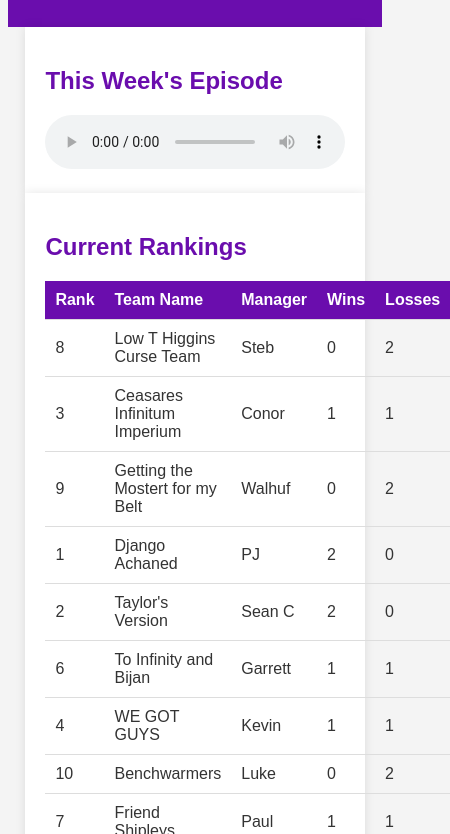
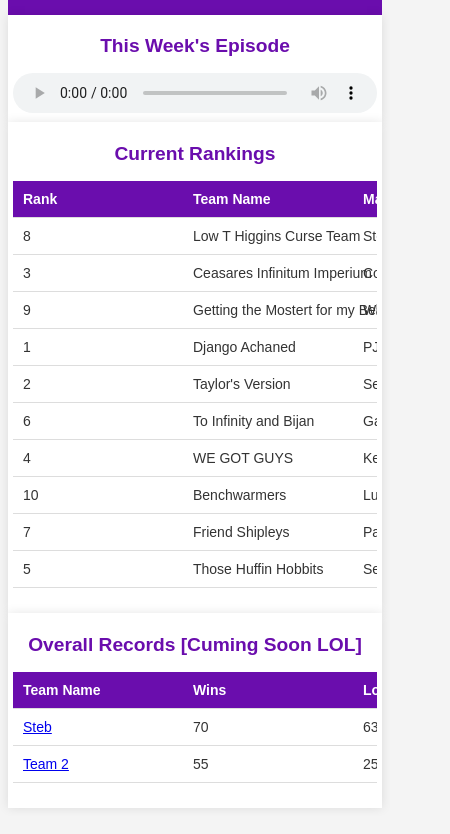
Before and after one commit to BWWLHampionshipLeague/BWWL, a plain HTML site: page index.html in a window 390 px wide. Shown: the part 138-972 px from the top of the page, 450 px wide, since content can reach past the window. Drawn offline with Linux system fonts and the light colour scheme.

Commit message:
update mobile

```diff
--- a/index.html
+++ b/index.html
@@ -1,21 +1,98 @@
 <!DOCTYPE html>
 <html lang="en">
+
 <head>
     <meta charset="UTF-8">
     <meta name="viewport" content="width=device-width, initial-scale=1.0">
     <title>BWWL Hampionship Football League</title>
     <link rel="stylesheet" href="styles.css">
     <script defer src="scripts.js"></script>
+
+    <!-- Inline CSS to optimize for mobile devices -->
+    <style>
+        /* Make sure the container takes full width on smaller screens */
+        .container {
+            width: 100%;
+            padding: 10px;
+            box-sizing: border-box;
+            margin: 0 auto;
+        }
+
+        /* Style the table to be scrollable on small screens */
+        table {
+            width: 100%;
+            border-collapse: collapse;
+        }
+
+        table th, table td {
+            padding: 10px;
+            text-align: left;
+            border-bottom: 1px solid #ddd;
+            font-size: 14px;
+        }
+
+        table th {
+            cursor: pointer;
+        }
+
+        /* Font size adjustments for smaller screens */
+        @media only screen and (max-width: 600px) {
+            body {
+                font-size: 16px;
+            }
+
+            .container {
+                padding: 5px;
+            }
+
+            h1 {
+                font-size: 1.8em;
+                text-align: center;
+            }
+
+            h2 {
+                font-size: 1.2em;
+                text-align: center;
+            }
+
+            /* Make the audio controls more compact */
+            audio {
+                width: 100%;
+            }
+
+            /* Wrap table in a scrollable div on small screens */
+            table {
+                display: block;
+                overflow-x: auto;
+                white-space: nowrap;
+            }
+
+            th, td {
+                display: inline-block;
+                width: 150px; /* Adjust as needed for readability */
+            }
+        }
+
+        /* Responsive Audio Player */
+        audio {
+            width: 100%;
+            height: 40px; /* Adjust height as needed */
+        }
+    </style>
 </head>
+
 <body>
     <header>
         <h1>BWWL Hampionship Football League</h1>
     </header>
+
     <div class="container">
         <h2>This Week's Episode</h2>
+        <!-- Ensure audio player stretches across the screen -->
         <audio controls src="/audio-file.mp3"></audio>
         <a href="kennament.github.io/audio-file.mp3"></a>
     </div>
+
     <div class="container">
         <h2>Current Rankings</h2>
         <table id="standingsTable" data-sortOrder="desc">
@@ -88,23 +165,23 @@
                 </tr>
                 <tr>
                     <td>7</td>
-                    <td>Friend Shipleys</a></td>
+                    <td>Friend Shipleys</td>
                     <td>Paul</td>
                     <td>1</td>
                     <td>1</td>
                 </tr>
                 <tr>
                     <td>5</td>
-                    <td>Those Huffin Hobbits</a></td>
+                    <td>Those Huffin Hobbits</td>
                     <td>Sean B</td>
                     <td>1</td>
                     <td>1</td>
                 </tr>
-                <!-- Add more rows as needed -->
             </tbody>
         </table>
+    </div>
 
-        <div class="overall-records">
+    <div class="container">
         <h2>Overall Records [Cuming Soon LOL]</h2>
         <table id="recordsTable" data-sortOrder="asc">
             <thead>
@@ -118,7 +195,7 @@
             <tbody>
                 <!-- Sample Data -->
                 <tr>
-                        <td><a href="steb.html">steb</a></td>
+                    <td><a href="steb.html">Steb</a></td>
                     <td>70</td>
                     <td>63</td>
                     <td>2</td>
@@ -129,10 +206,9 @@
                     <td>25</td>
                     <td>2</td>
                 </tr>
-                    <!-- Add more rows as needed -->
             </tbody>
         </table>
     </div>
-    </div>
 </body>
+
 </html>
```
Lines whose indentation alone changed are shown as unchanged.
